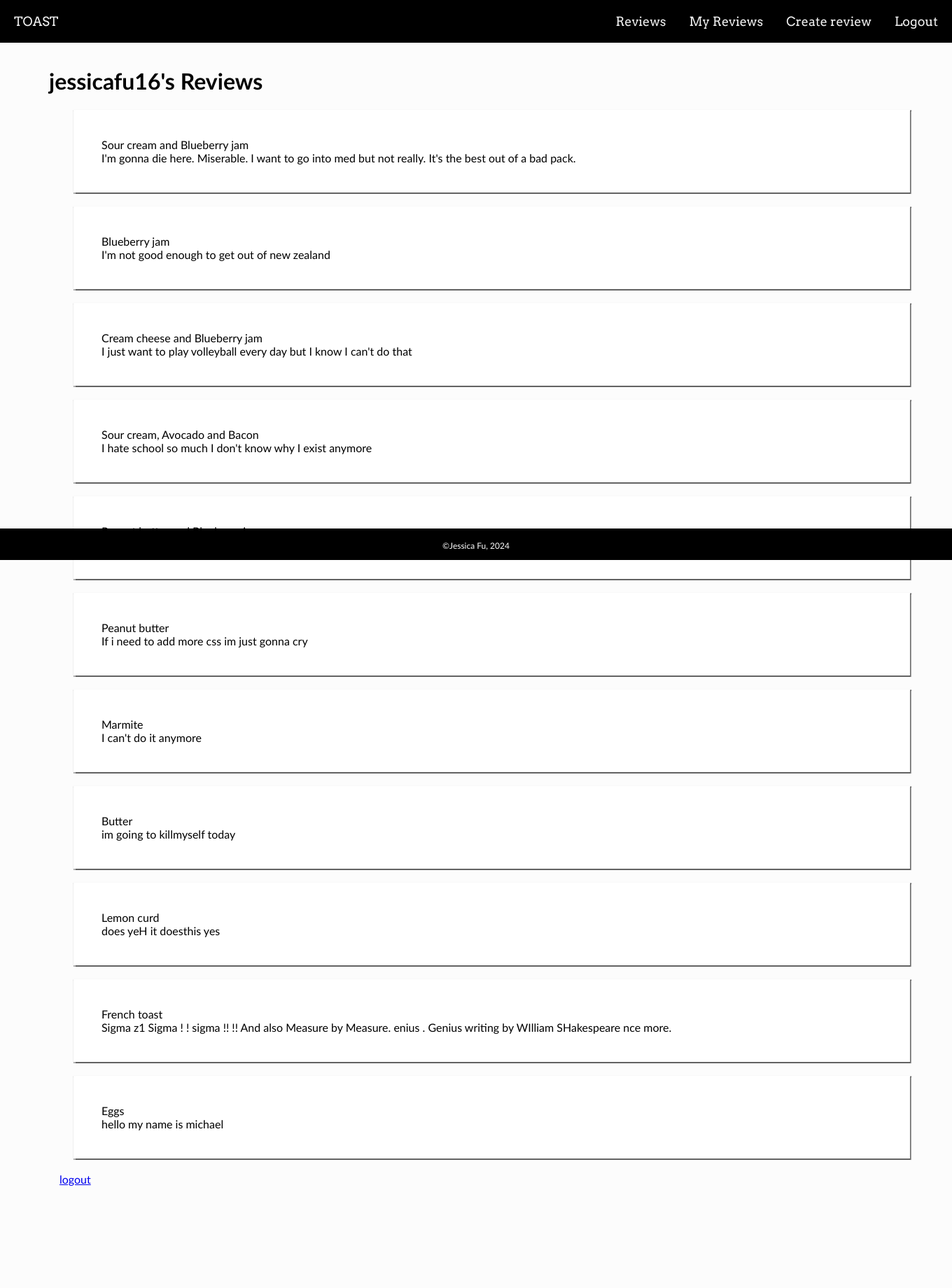
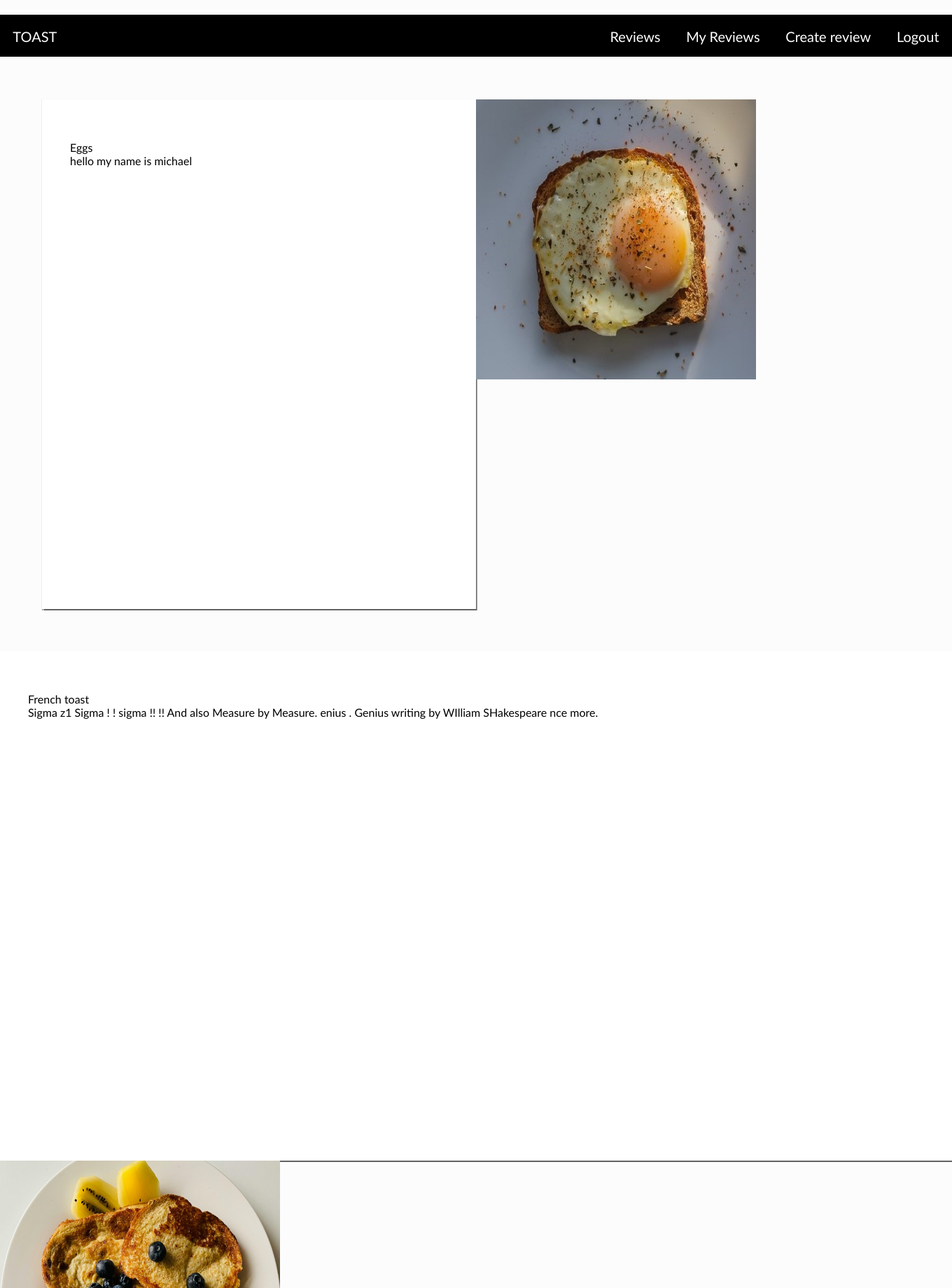
Before and after one commit to fujessica/Toast-website, a Flask app: page /my_reviews in a window 1360 px wide. Shown: the top 1840 px of the page at 70% size. Before the commit the page ends 1694 px from the top, so only its background shows below. Run offline with Flask 3, Linux system fonts and the light colour scheme; a user stored in the database is signed in; data comes from the database, SQL or seed files in the repository; both versions use the stored data as it was after the commit.

Commit message:
css for myrevs

```diff
--- a/routes.py
+++ b/routes.py
@@ -100,9 +100,9 @@ def my_reviews():
     if 'username' not in session or session['username'] is None:
         return redirect(url_for('login'))
     else:
-        query = "SELECT t.description, r.review, t.id FROM reviews AS r JOIN Users as u ON r.user_id = u.id join Toast AS t ON t.id = r.toast_id WHERE username = ?"
+        query = "SELECT t.description, r.review, t.id, t.photo FROM reviews AS r JOIN Users as u ON r.user_id = u.id join Toast AS t ON t.id = r.toast_id WHERE username = ?"
         username = session["username"]
-        reviews = reversed(sql_queries(query, 1, (username, )))
+        reviews = (sql_queries(query, 1, (username, )))
         return render_template('my_reviews.html', reviews=reviews, username=username)
 
 
--- a/static/style.css
+++ b/static/style.css
@@ -6,21 +6,15 @@ body {
     background-color: rgb(252, 252, 252);
     margin:0%;
     font-family:'calibri';
+    height:auto;
 }
 
 main{
-    width:1280px;
     height:auto;
-    padding-left:70px;
-    padding-bottom:75px;
-}
-
-h1{
-    padding-top:75px;
 }
 
 
-/* homepage */
+/* allrevs */
 
 .headingtext {
     position: absolute;
@@ -44,99 +38,46 @@ footer{
     height:40px;
     padding-top:5px;
     background-color: #000000;
-    bottom:0;
     width:100%;
-    position: fixed;
+    position: sticky;
     text-align:center;
     color:white;
     font-size:12px;
 }
 
-.signup{
-    padding-bottom:60px;
-}
-
 
 /*Navbar*/
 
-
-nav.a {
-    text-decoration: none;
-    color:black;
-    z-index: 100;
+nav{
+    height: 60px;
+    background-color:black;
+    z-index:2000000;
+    position: fixed;
+    width:100%;
 }
 
-.navdiv {
-    background-color: #000000;
-    padding-right: 94.7%;
-    position: fixed;
-    top: 0;
-    left: 0;
-    right: 0;
-    width: 100%;
-    z-index: 100;
+.navoption{
+    float:right;
+    text-decoration:none;
+    padding:1.35%;
+    font:"arvo";
+    color:white;
+    font-size:20px;
 }
 
-.object {
-    float: right;
-    display: block;
-    color: #f2f2f2;
-    text-align: center;
-    text-decoration: none;
-    padding: 20px;
-    padding-left: 13px;
-    font-size: 18px;
-    font-family: 'Arvo';
+.logo{
+    float:left;
+    text-decoration:none;
+    padding:1.35%;
+    font:"arvo";
+    color:white;
+    font-size:20px;
 }
 
-.object:hover {
-    background: #ddd;
-    color: black;
+.navoption:hover{
+    color:black;
+    background-color:white;
 }
-
-#nav_toast {
-    float: left;
-    display: block;
-    color: #f2f2f2;
-    text-align: center;
-    text-decoration: none;
-    padding: 20px;
-    padding-left: 20px;
-    font-size: 18px;
-    font-family: 'Arvo'
-
-}
-
-/* Login */
-.logingrid{
-    padding:30px;
-    display: block;
-}
-
-
-.logingridcontainer{
-    align-items: center;
-    display:grid;
-    padding:70px;
-    grid-template-columns: 1fr 1fr;
-}
-
-.loginimage{
-    padding-top:100px;
-}
-
-/* Signup */
-.signupgrid{
-    padding:30px;
-    display: block;
-}
-
-
-.signupgridcontainer{
-    align-items: center;
-    display:grid;
-    padding:70px;
-    grid-template-columns: 1fr 1fr}
 
 /*Create reviews form*/
 
@@ -150,29 +91,30 @@ textarea {
 /* My Reviews */
 
 .myRevGridContainer {
-    z-index:0;
-    background-color:transparent;
-    padding-right:15px;
-    position:relative;
-    top:auto;
-    left:auto;
-    right:auto;
-    width:auto;
-    margin:15px;
+    padding:60px;
+    display:grid;
+    grid-template-columns: 1fr 1fr;
+
 }
 
 .myRevGridItem {
-    z-index:0;
     background-color:rgb(255, 255, 255);
-    margin:20px;
-    position: relative;
+    box-shadow: 1px 0.5px 1px 1px rgb(99, 99, 99);
+    margin:0px;
     padding:40px;
-    box-shadow: 1px 0.5px 1px 1px rgb(99, 99, 99);
+    height:81vh;
+
 }
 
-.my_reviews_buttons{
+.allrevtext{
+    display:grid;
+    grid-template-columns: 1fr 1fr;
+    margin:50vh;
+    margin-bottom:auto;
+}
+
+/* .my_reviews_buttons{
     padding-left:10px;
-    float:right;
     color:transparent;
 }
 
--- a/templates/layout.html
+++ b/templates/layout.html
@@ -9,32 +9,22 @@
     </head>
     <body>
 
-        <navbar>
-            <div class="navdiv">
-                <a href="/" id="nav_toast">TOAST</a>
-                <a href="/login" class="object">Login</a>
-                <a href="/signup" class="object">Signup</a>
-                <a href="/" class="object">Reviews</a>
-            </div>
-        </navbar>
-
     {% if session['username'] %}
-        <navbar>
-            <div class="navdiv">
-                <a href="/" id="nav_toast">TOAST</a>
-                <a href="/logout" class="object">Logout</a>
-                <a href="/create_reviews" class="object">Create review</a>
-                <a href="/my_reviews" class="object">My Reviews</a>
-                <a href="/" class="object">Reviews</a>
-            </div>
-        </navbar>
+        <nav>
+            <a href="/" class="logo">TOAST</a>
+            <a href="/logout" class="navoption">Logout</a>
+            <a href="/create_reviews" class="navoption">Create review</a>
+            <a href="/my_reviews" class="navoption">My Reviews</a>
+            <a href="/" class="navoption">Reviews</a>
+        </nav>
+    {% else %}
+        <nav>
+            <a href="/" class="logo">TOAST</a>
+            <a href="/login" class="navoption">Login </a>
+            <a href="/signup" class="navoption">Signup </a>
+            <a href="/" class="navoption">Reviews</a>
+        </nav>
     {% endif %}
-
-        <header>
-            {% block headerimage %}
-            {% endblock %}
-        </header>
-
         <main>
             {% block main %}
             {% endblock %}
--- a/templates/my_reviews.html
+++ b/templates/my_reviews.html
@@ -8,16 +8,24 @@
            {% endfor %}
         {% endif %}
        {% endwith %}
+       {% if reviews == [] %}
+            You have no reviews :C <br>
+            <img  height="400px" width="400px" alt="toastwitheyes" src="/static/images/A_piece_of_toast_with_eyes.jpg">
+       {% else %}
        <div class="myRevGridContainer">
              {% for review in reviews %}
              <div class="myRevGridItem">
+            <div class="myrevtext"></div>
+                <br>
                 {{ review[0] }}
                 <br>
                 {{ review[1] }}
-            <br>
-            <a class="my_reviews_buttons" href="/delete_reviews">delete</a><a class="my_reviews_buttons" href="/update_reviews">update</a>
+            </div>
+            <div class="myrevphoto">
+                <img height="400px" width="400px" alt="toastphoto" src="{{review[3]}}">
+            </div>
             </div>
             {% endfor %}
-        <a href="/logout">logout</a>
         </div>
+    {% endif %}
     {%- endblock %}
```
Also changed, not shown: other parts of static/style.css (+21 -14 lines), templates/login.html (+12 -37 lines), templates/reviews.html (+3 -6 lines), templates/signup.html (+12 -42 lines), static/images/backgroundhope.jpg (added), toast.db. Lines whose indentation alone changed are shown as unchanged.
